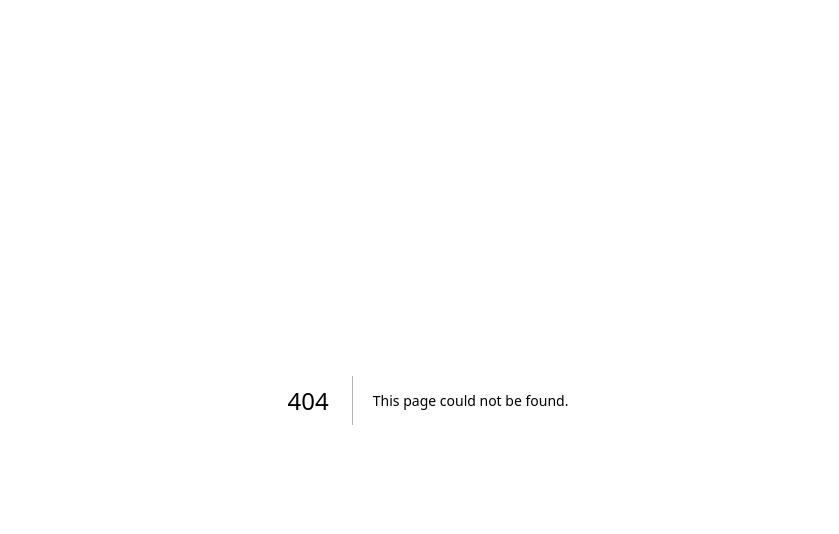
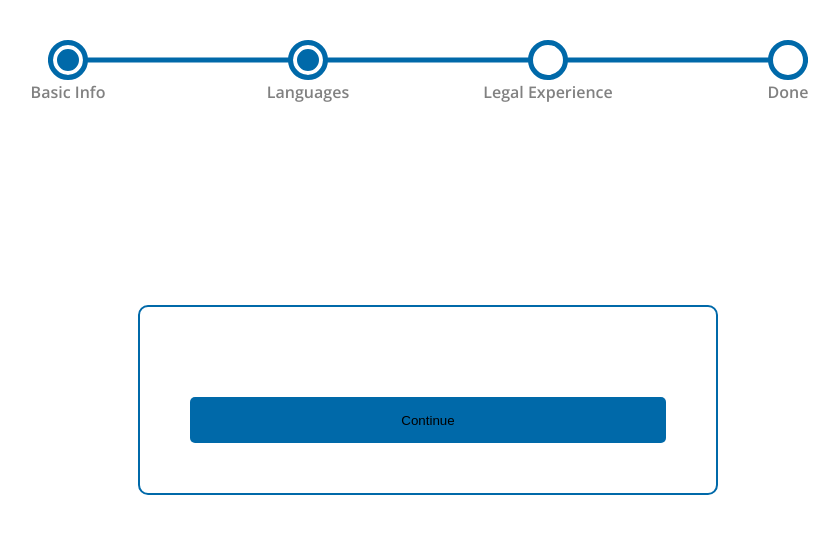
Before and after one commit to calblueprint/immigration-justice-project, a Next.js app: page /onboarding in a window 1280 px wide. Before the commit this address had no page. Shown: the top 534 px of the page, without its empty margins (212-1051 px from the left). Built offline with nearby package versions, Linux system fonts and the light colour scheme.

Commit message:
add progress bar, refactor auth structure

```diff
--- /dev/null
+++ b/src/app/(auth)/layout.tsx
@@ -0,0 +1,12 @@
+'use client';
+
+import { ReactNode } from 'react';
+import { FormDiv, OuterDiv } from './styles';
+
+export default function layout({ children }: { children: ReactNode }) {
+  return (
+    <OuterDiv>
+      <FormDiv>{children}</FormDiv>
+    </OuterDiv>
+  );
+}
--- /dev/null
+++ b/src/app/(auth)/onboarding/layout.tsx
@@ -0,0 +1,19 @@
+'use client';
+
+import BigButton from '@/components/BigButton';
+import ProgressBar from '@/components/ProgressBar';
+import { ReactNode } from 'react';
+
+export default function layout({ children }: { children: ReactNode }) {
+  // track progress with onboarding context
+  return (
+    <>
+      <ProgressBar
+        steps={new Set(['Basic Info', 'Languages', 'Legal Experience', 'Done'])}
+        progress={2}
+      />
+      {children}
+      <BigButton>Continue</BigButton>
+    </>
+  );
+}
--- /dev/null
+++ b/src/app/(auth)/onboarding/page.tsx
@@ -0,0 +1,6 @@
+import React from 'react';
+
+// temporary placeholder
+export default function page() {
+  return <div />;
+}
--- a/src/app/(auth)/styles.tsx
+++ b/src/app/(auth)/styles.tsx
@@ -7,14 +7,14 @@ export const OuterDiv = styled.div`
   justify-content: center;
   align-items: center;
   width: 100vw;
-  height: 100vh;
+  min-height: 100vh;
 `;
 
 export const FormDiv = styled.div`
   display: flex;
   flex-direction: column;
   gap: 2.5rem; // 40 px
-  padding: 3.25rem; //52px = 13/4
+  padding: 3.125rem;
   border-radius: 0.625rem;
   border: 2px solid ${COLORS.blueMid};
   width: 580px;
--- a/src/components/ProgressBar/index.tsx
+++ b/src/components/ProgressBar/index.tsx
@@ -4,13 +4,19 @@ import {
   ProgressCircle,
 } from './styles';
 
-export default function ProgressBar() {
+export default function ProgressBar({
+  steps,
+  progress,
+}: {
+  steps: Set<string>;
+  progress: number;
+}) {
   return (
     <ProgressBarContainer>
       <ProgressBarBody>
-        <ProgressCircle text="Test" $checked />
-        <ProgressCircle text="Test" />
-        <ProgressCircle text="Test" />
+        {Array.from(steps).map((s, i) => (
+          <ProgressCircle key={s} text={s} checked={i < progress} />
+        ))}
       </ProgressBarBody>
     </ProgressBarContainer>
   );
--- a/src/components/ProgressBar/styles.tsx
+++ b/src/components/ProgressBar/styles.tsx
@@ -1,9 +1,10 @@
 import COLORS from '@/styles/colors';
+import { H4 } from '@/styles/text';
 import styled from 'styled-components';
 
 export const ProgressBarContainer = styled.div`
   position: absolute;
-  top: 2rem;
+  top: 2.5rem;
   left: 0;
   display: grid;
   place-items: center;
@@ -27,27 +28,43 @@ export const ProgressBarBody = styled.div`
     width: 100%;
     height: 0.3125rem;
     transform: translateY(-0.1563rem);
-    background: ${COLORS.abaBlue};
+    background: ${COLORS.blueMid};
     z-index: -10;
   }
 `;
 
-export const ProgressCircle = styled.div<{ $checked?: boolean; text: string }>`
+const ProgressCircleDiv = styled.div<{ $checked?: boolean }>`
   width: 2.5rem;
   height: 2.5rem;
   border-radius: 50%;
   background: white;
-  border: 0.3125rem solid ${COLORS.abaBlue};
+  border: 0.3125rem solid ${COLORS.blueMid};
   box-shadow: ${({ $checked }) =>
     $checked
-      ? `0 0 0 0.25rem white inset, 0 0 0 100rem ${COLORS.abaBlue} inset`
+      ? `0 0 0 0.25rem white inset, 0 0 0 100rem ${COLORS.blueMid} inset`
       : 'none'};
+  position: relative;
 
-  &::after {
-    content: '${({ text }) => text}';
+  & > ${H4} {
     position: absolute;
-    top: 100%;
-    color: #818181;
+    width: max-content;
+    left: 50%;
+    transform: translate(-50%, 2.25rem);
+    color: ${COLORS.greyMid};
     text-align: center;
   }
 `;
+
+export function ProgressCircle({
+  checked = false,
+  text,
+}: {
+  checked?: boolean;
+  text: string;
+}) {
+  return (
+    <ProgressCircleDiv $checked={checked}>
+      <H4>{text}</H4>
+    </ProgressCircleDiv>
+  );
+}
```
Also changed, not shown: src/app/(auth)/login/page.tsx (+3 -11 lines).
